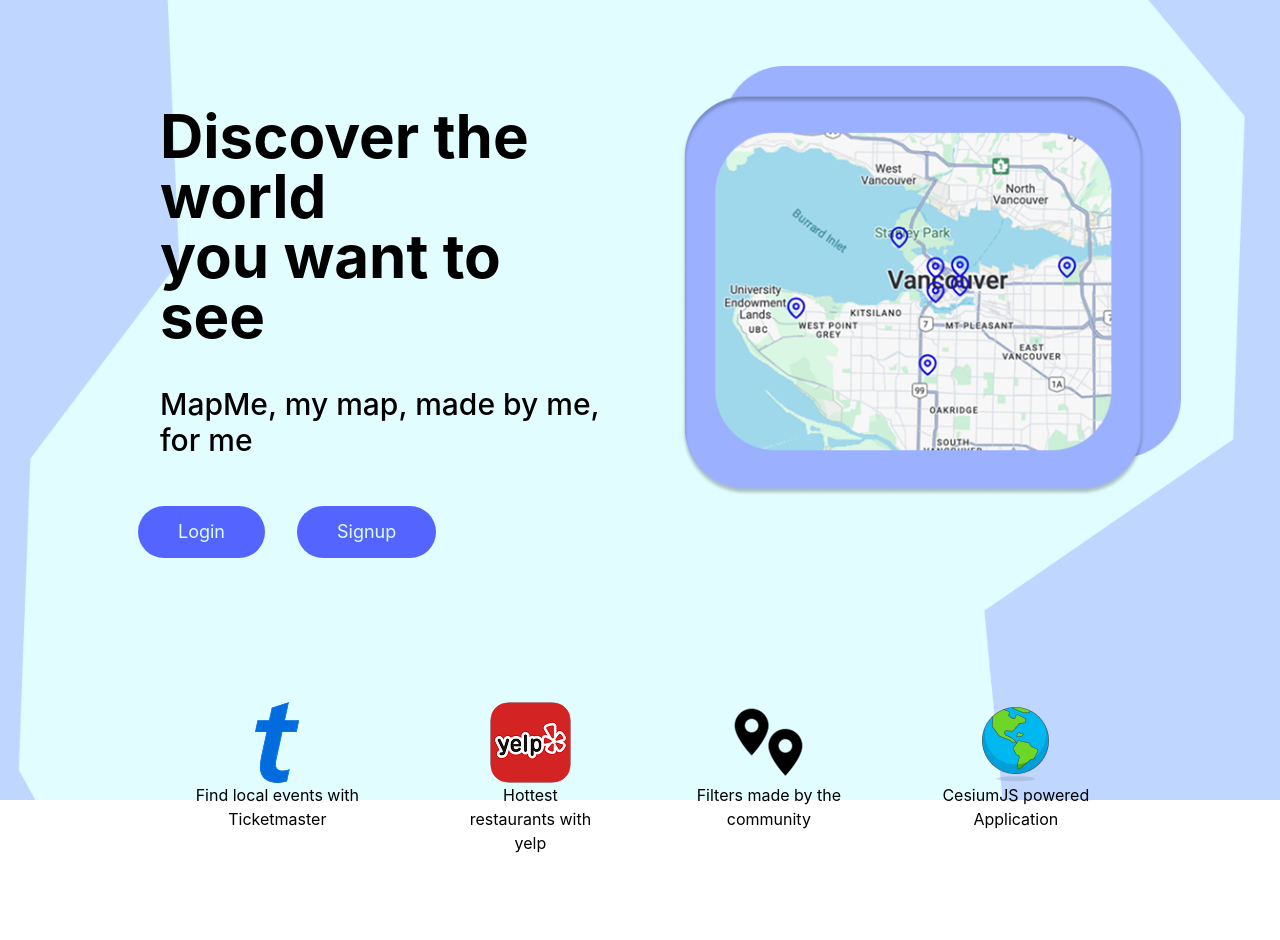
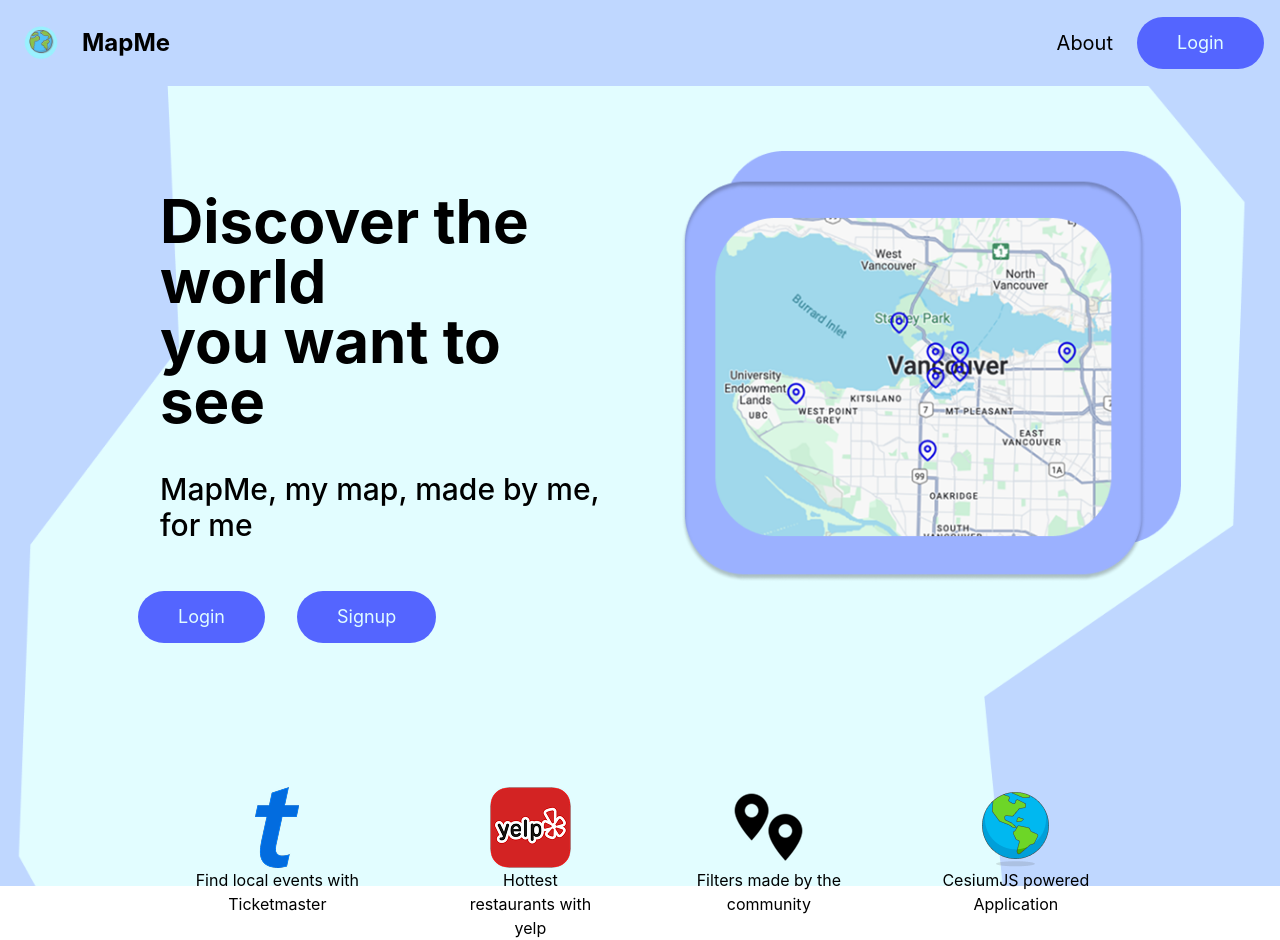
Before and after one commit to Darren542/comp-7082-group-4, a React (Vite) app in the folder mapme-frontend/: page / in a window 1280 px wide. Before the commit the page ends 855 px from the top, so only its background shows below. Built offline with nearby package versions, Linux system fonts and the light colour scheme.

Commit message:
Added Logo + Header to Main Page

```diff
--- a/mapme-frontend/src/App.tsx
+++ b/mapme-frontend/src/App.tsx
@@ -1,44 +1,38 @@
-import { Routes, Route, useNavigate } from 'react-router-dom'
-import Login from './pages/login'
-import Map from './pages/map'
-import bgPhoto from './assets/bg.png'
-import {Button} from './components/button'
-import city from './assets/city.png'
-import tmaster from './assets/tmaster.png'
-import pins from './assets/pins.png'
-import globe from './assets/globe.png'
-import yelp from './assets/yelp.png'
-import './App.css'
-
+import { Routes, Route, useNavigate } from 'react-router-dom';
+import Login from './pages/login';
+import Map from './pages/map';
+import bgPhoto from './assets/bg.png';
+import { Button } from './components/button';
+import Header from './components/header';
+import city from './assets/city.png';
+import tmaster from './assets/tmaster.png';
+import pins from './assets/pins.png';
+import globe from './assets/globe.png';
+import yelp from './assets/yelp.png';
+import './App.css';
 
 
 function App() {
   const navigate = useNavigate();
 
   return (
+    <div>
+      <Header /> {}
       <Routes>
         <Route path="/login" element={<Login />} />
         <Route path="/map" element={<Map />} />
         <Route path="/" element={
           <div className="h-screen w-screen bg-cover flex flex-col items-center justify-center" style={{ backgroundImage: `url(${bgPhoto})` }}>
             <div className="flex w-full">
-            <div className="w-1/2 m-10 pl-10 pt-10 ">
+              <div className="w-1/2 m-10 pl-10 pt-10">
                 <div className="mt-10 pl-10 ml-10 pt-10 p-6">
                   <h1 className="text-6xl font-bold text-black">Discover the world </h1>
                   <h1 className="text-6xl font-bold text-black">you want to see</h1>
                   <h1 className="text-3xl text-black pt-10 font-medium ">MapMe, my map, made by me, for me</h1>
                 </div>
                 <div className="w-2/3 flex items-center justify-center ml-5 gap-8 p-6">
-                <Button
-                  text="Login"
-                  onClick={() => navigate('/login')}
-                >
-                </Button>
-                <Button
-                  text="Signup"
-                  onClick={() => {}}
-                >
-                </Button>
+                  <Button text="Login" onClick={() => navigate('/login')} />
+                  <Button text="Signup" onClick={() => {}} />
                 </div>
               </div>
               <div className="w-1/2 mt-10">
@@ -103,7 +97,8 @@ function App() {
           </div>
         } />
       </Routes>
-  )
+    </div>
+  );
 }
 
-export default App
+export default App;
--- /dev/null
+++ b/mapme-frontend/src/components/header.tsx
@@ -0,0 +1,37 @@
+import { Link } from 'react-router-dom';
+import { Button } from '../components/button';
+import logo from '../assets/logo.png';
+
+const Header = () => {
+  return (
+    <header className="w-full bg-[#BFD7FF] p-4">
+      <div className="flex items-center justify-between h-full">
+        <Link to="/" className="flex items-center">
+          <img
+            src={logo}
+            alt="Logo"
+            width={50}
+            height={50}
+            className="mr-4"
+          />
+          <h1 className="text-2xl font-bold">MapMe</h1>
+        </Link>
+        <nav>
+
+          <ul className="flex space-x-6 items-center">
+            <li>
+                <Link to="/about" className="text-xl text-black hover:text-blue-600">About</Link>
+            </li>
+            <li>
+              <Button text="Login" onClick={() => window.location.href = '/login'} />
+            </li>
+
+          </ul>
+        </nav>
+      </div>
+    </header>
+  );
+};
+// Tried to use import { Routes, Route, useNavigate } from 'react-router-dom'; but didn't work :/
+
+export default Header;
```
Also changed, not shown: mapme-frontend/src/assets/logo.png (added). Lines whose indentation alone changed are shown as unchanged.
